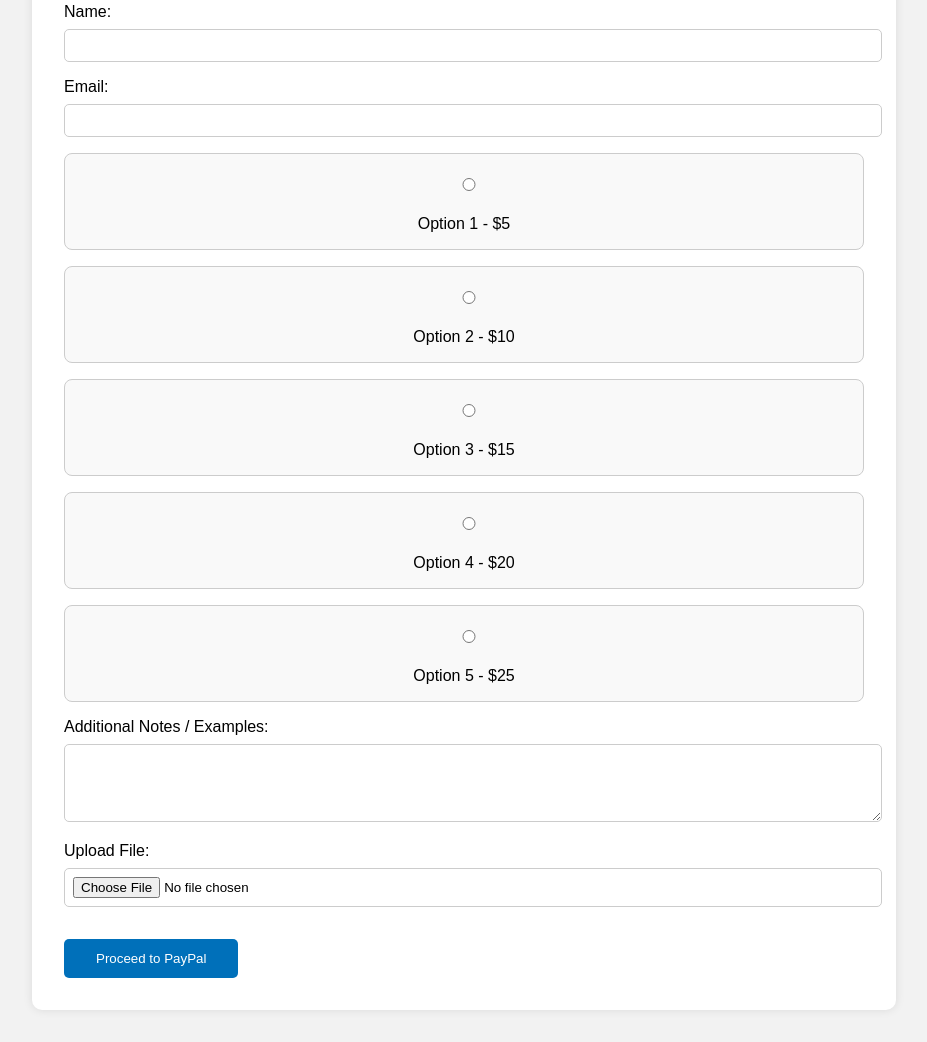
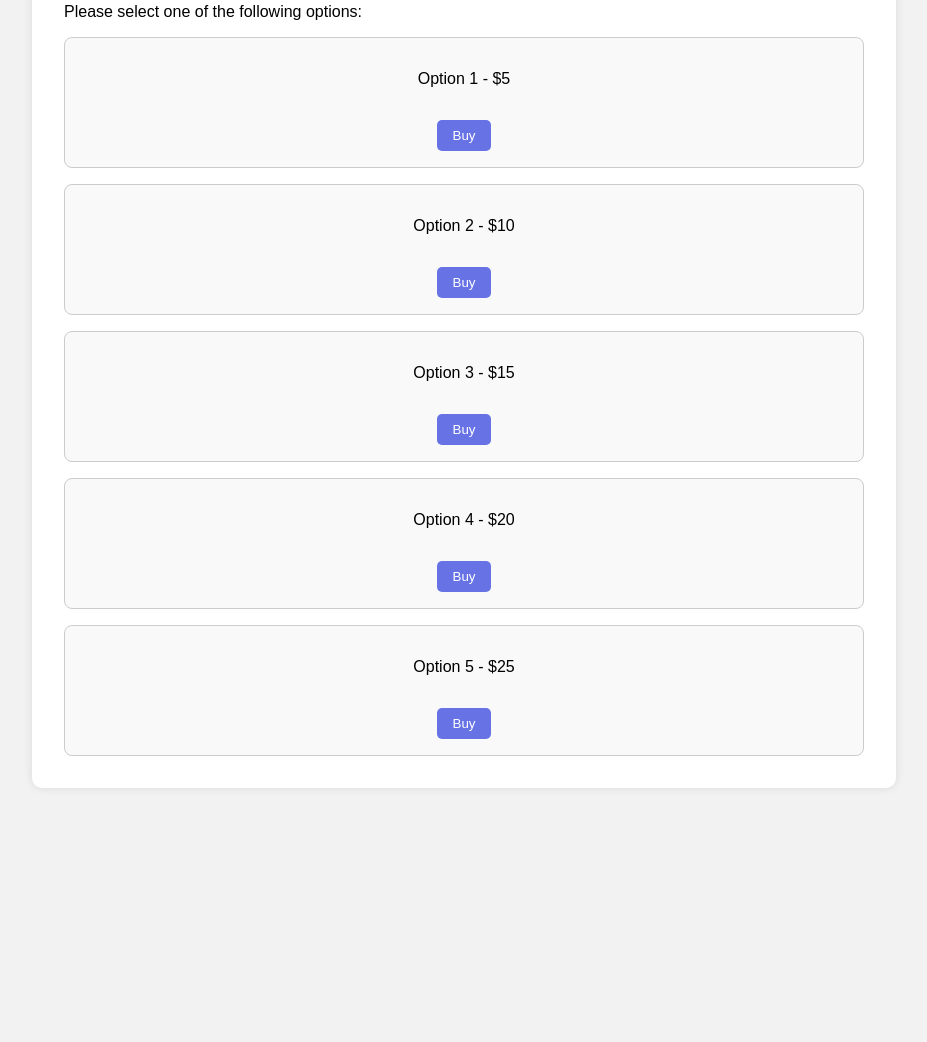
Before and after one commit to Hedgeeq/Hedgeeq, a plain HTML site: page purchase.html in a window 1280 px wide. Shown: the part 135-1177 px from the top of the page, without its empty margins (176-1103 px from the left). After the commit the page ends 955 px from the top, so only its background shows below. Drawn offline with Linux system fonts and the light colour scheme.

Commit message:
Update purchase.html

```diff
--- a/purchase.html
+++ b/purchase.html
@@ -1,4 +1,3 @@
-
 <!DOCTYPE html>
 <html lang="en">
 <head>
@@ -23,17 +22,6 @@
       margin-bottom: 1rem;
       text-align: center;
     }
-    label {
-      display: block;
-      margin-top: 1rem;
-    }
-    input, select, textarea {
-      width: 100%;
-      padding: 0.5rem;
-      margin-top: 0.5rem;
-      border: 1px solid #ccc;
-      border-radius: 5px;
-    }
     .options {
       display: flex;
       flex-wrap: wrap;
@@ -48,69 +36,46 @@
       padding: 1rem;
       text-align: center;
     }
-    .option input[type="radio"] {
-      margin-bottom: 0.5rem;
-    }
-    button {
-      margin-top: 2rem;
-      padding: 0.75rem 2rem;
-      background: #0070ba;
+    .option button {
+      margin-top: 1rem;
+      padding: 0.5rem 1rem;
+      background: #6772e5;
       color: white;
       border: none;
       border-radius: 5px;
       cursor: pointer;
     }
-    button:hover {
-      background: #005c99;
+    .option button:hover {
+      background: #5469d4;
     }
   </style>
 </head>
 <body>
   <div class="container">
     <h1>Purchase</h1>
-    <form action="https://www.paypal.com/cgi-bin/webscr" method="post" target="_blank">
-      <label for="name">Name:</label>
-      <input type="text" id="name" name="custom_name" required>
-
-      <label for="email">Email:</label>
-      <input type="email" id="email" name="custom_email" required>
-
+    <p>Please select one of the following options:</p>
     <div class="options">
       <div class="option">
-          <input type="radio" id="option1" name="item_name" value="Option 1" required>
-          <label for="option1">Option 1 - $5</label>
+        <p>Option 1 - $5</p>
+        <button onclick="window.location.href='https://buy.stripe.com/test_ABC123abc123abc1'">Buy</button>
       </div>
       <div class="option">
-          <input type="radio" id="option2" name="item_name" value="Option 2">
-          <label for="option2">Option 2 - $10</label>
+        <p>Option 2 - $10</p>
+        <button onclick="window.location.href='https://buy.stripe.com/test_DEF456def456def2'">Buy</button>
       </div>
       <div class="option">
-          <input type="radio" id="option3" name="item_name" value="Option 3">
-          <label for="option3">Option 3 - $15</label>
+        <p>Option 3 - $15</p>
+        <button onclick="window.location.href='https://buy.stripe.com/test_GHI789ghi789ghi3'">Buy</button>
       </div>
       <div class="option">
-          <input type="radio" id="option4" name="item_name" value="Option 4">
-          <label for="option4">Option 4 - $20</label>
+        <p>Option 4 - $20</p>
+        <button onclick="window.location.href='https://buy.stripe.com/test_JKL012jkl012jkl4'">Buy</button>
       </div>
       <div class="option">
-          <input type="radio" id="option5" name="item_name" value="Option 5">
-          <label for="option5">Option 5 - $25</label>
+        <p>Option 5 - $25</p>
+        <button onclick="window.location.href='https://buy.stripe.com/test_MNO345mno345mno5'">Buy</button>
       </div>
     </div>
-
-      <label for="notes">Additional Notes / Examples:</label>
-      <textarea id="notes" name="custom_notes" rows="4"></textarea>
-
-      <label for="file">Upload File:</label>
-      <input type="file" id="file" name="custom_file">
-
-      <input type="hidden" name="cmd" value="_xclick">
-      <input type="hidden" name="business" value="your-paypal-email@example.com">
-      <input type="hidden" name="currency_code" value="USD">
-      <input type="hidden" name="amount" value="5">
-
-      <button type="submit">Proceed to PayPal</button>
-    </form>
   </div>
 </body>
 </html>
```
Lines whose indentation alone changed are shown as unchanged.
